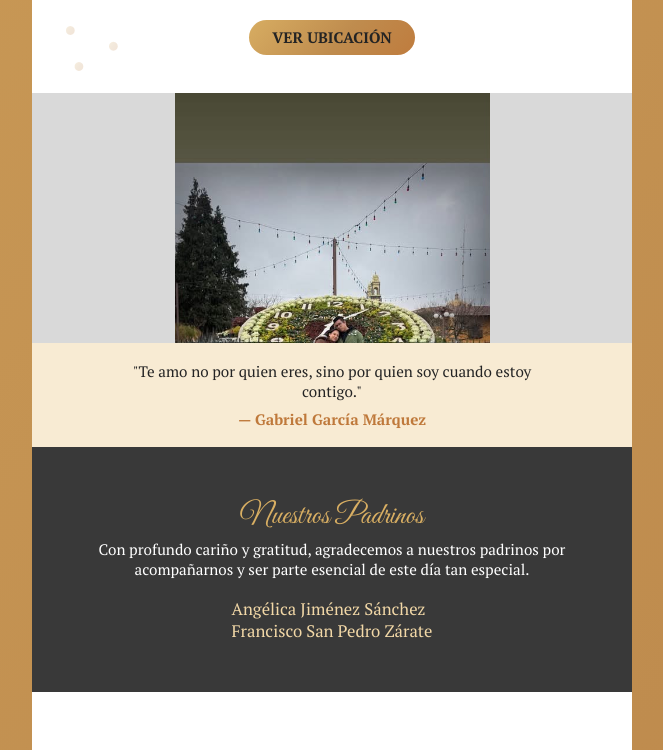
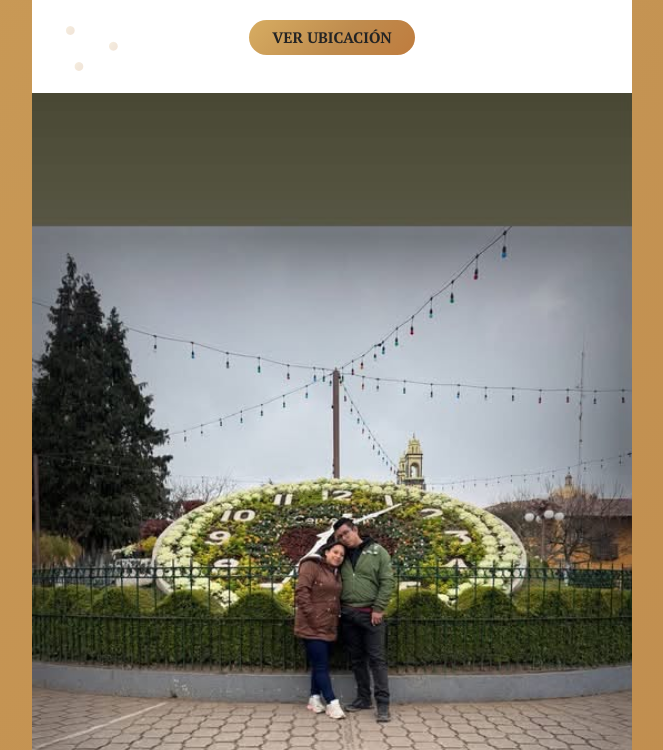
Before and after one commit to AdairKevin/InvitacionJoseYFlor19Diciembre, a plain HTML site: page index.html in a window 1280 px wide. Shown: the part 2771-3521 px from the top of the page, without its empty margins (308-971 px from the left). Drawn offline with Linux system fonts and the light colour scheme.

Commit message:
Galería a ancho completo sin recortes
Co-Authored-By: Claude Opus 5.5 <noreply@anthropic.com>

```diff
--- a/assets/css/style.css
+++ b/assets/css/style.css
@@ -1149,3 +1149,19 @@ footer a {
 .slider-photo {
   height: auto;
 }
+
+/* Galería: cada foto ocupa todo el ancho con su altura natural (sin recortes ni franjas);
+   el contenedor se ajusta a la altura de la foto visible */
+.slider-photo {
+  background: none;
+  transition: height 0.6s ease;
+}
+
+.slider-photo figure.slider-track {
+  align-items: flex-start;
+}
+
+.slider-photo figure.slider-track .img {
+  height: auto;
+  object-fit: initial;
+}
--- a/assets/js/main.js
+++ b/assets/js/main.js
@@ -80,10 +80,18 @@ button.addEventListener(
 const sliderTrack = document.getElementById("sliderTrack");
 if (sliderTrack) {
   const total = sliderTrack.children.length;
+  const contenedor = sliderTrack.parentElement;
   let actual = 0;
+  const ajustarAltura = () => {
+    const alto = sliderTrack.children[actual].offsetHeight;
+    if (alto) contenedor.style.height = alto + "px";
+  };
+  window.addEventListener("load", ajustarAltura);
+  window.addEventListener("resize", ajustarAltura);
   setInterval(() => {
     actual = (actual + 1) % total;
     sliderTrack.style.transform = `translateX(-${actual * 100}%)`;
+    ajustarAltura();
   }, 3500);
 }
 
```
